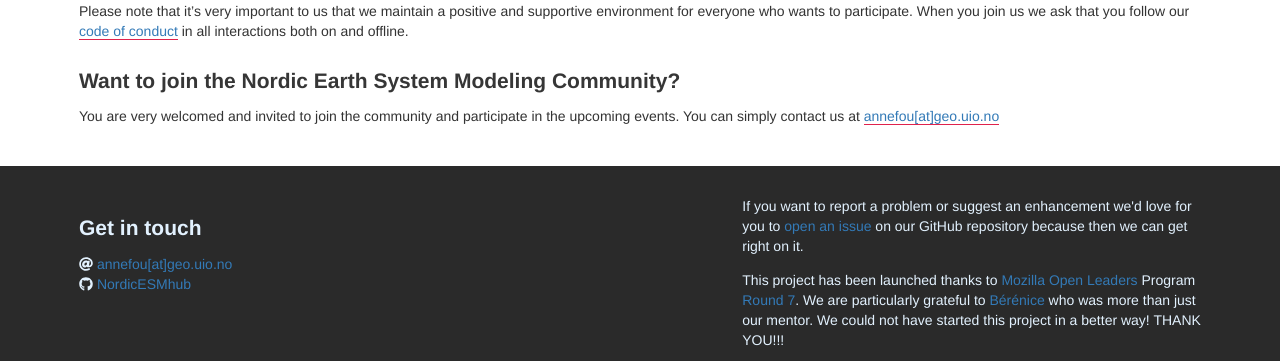
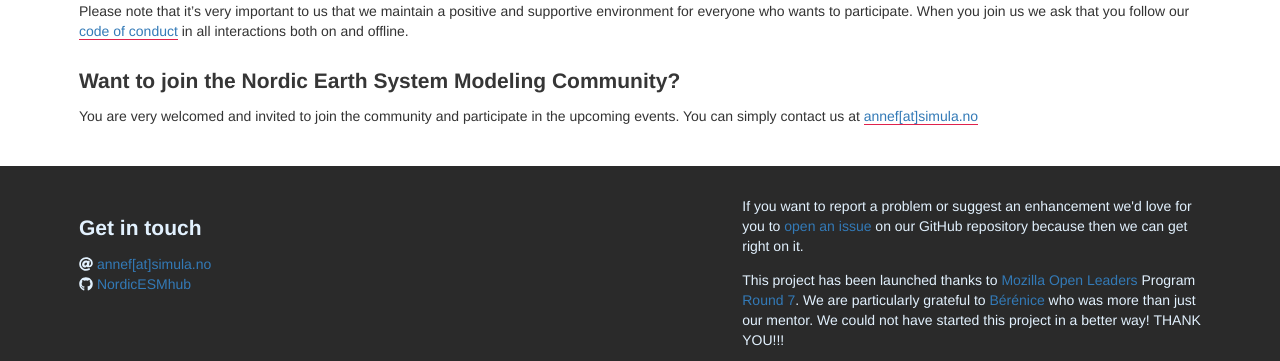
Before and after one commit to NordicESMhub/nordicesmhub.github.io, a Jekyll site: the page built from about.md, in a window 1280 px wide and 900 px high, scrolled down 1501 px. Shown: the part 392-753 px from the top of the window. Built offline with Jekyll 4.4.1, drawn with Linux system fonts in a browser that asks for light colours; nearby versions of some CDN libraries.

Commit message:
Update _config.yml

```diff
--- a/_config.yml
+++ b/_config.yml
@@ -4,7 +4,7 @@ description: >
   Welcome to the Nordic Earth System Modeling Hub!
 
 # Social
-email: annefou@geo.uio.no
+email: annef@simula.no
 # See: https://help.github.com/articles/repository-metadata-on-github-pages/
 repository: NordicESMhub/nordicesmhub.github.io
 
```
